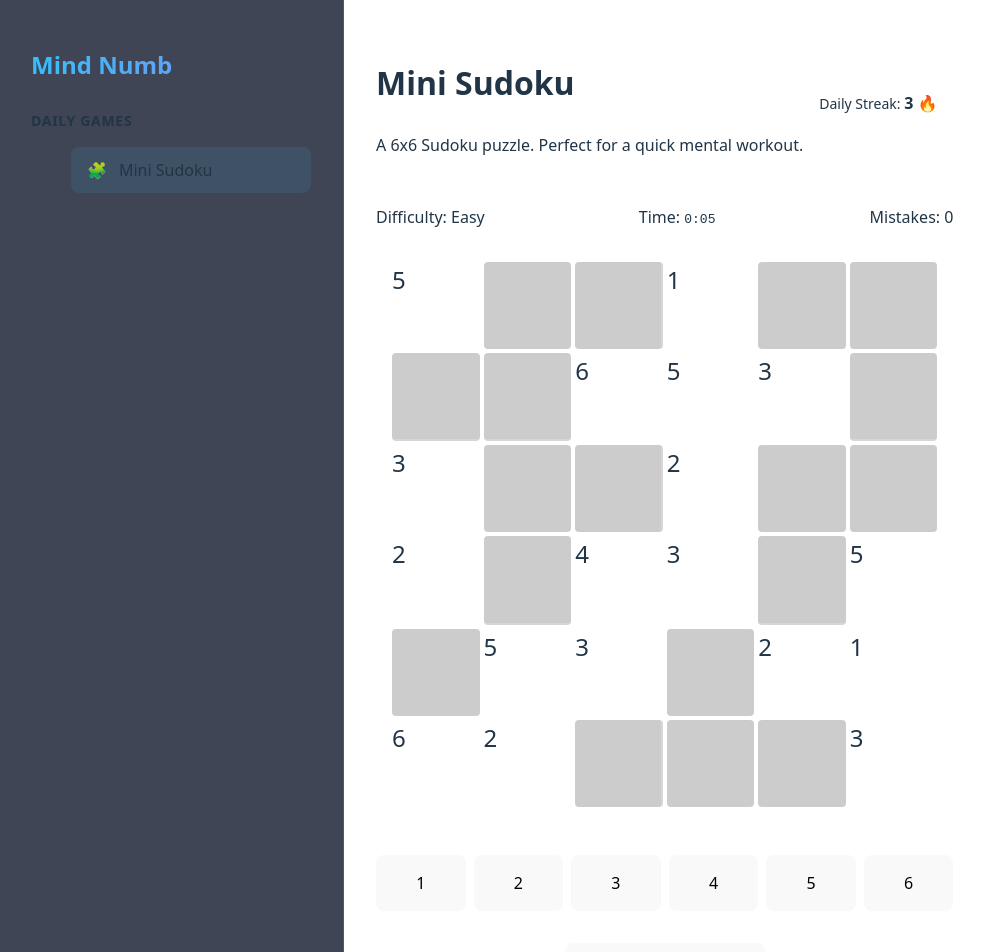
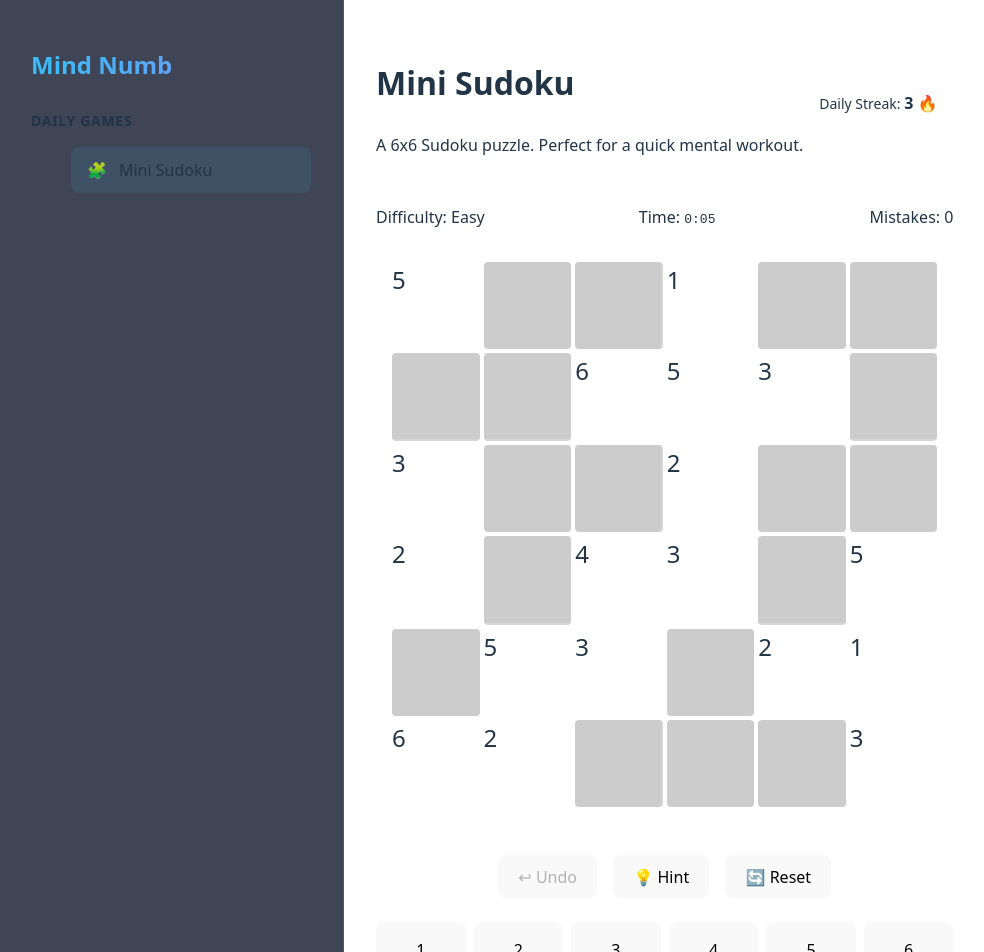
Before and after one commit to prithivrajmu/mindnumb_games, a React (Vite) app: page / in a window 1280 px wide. Shown: the top 952 px of the page, without its empty margins (1-985 px from the left). Built offline with nearby package versions, Linux system fonts and the light colour scheme.

Commit message:
add undo,reset, hint

```diff
--- a/package.json
+++ b/package.json
@@ -10,6 +10,7 @@
     "preview": "vite preview"
   },
   "dependencies": {
+    "canvas-confetti": "^1.9.4",
     "react": "^19.2.0",
     "react-dom": "^19.2.0"
   },
--- a/src/games/sudoku/SudokuGame.jsx
+++ b/src/games/sudoku/SudokuGame.jsx
@@ -1,5 +1,6 @@
 import React, { useState, useEffect, useCallback } from 'react';
-import { generateGame, checkSolution, DIFFICULTY, getDailySeed } from './sudokuLogic';
+import confetti from 'canvas-confetti';
+import { generateGame, checkSolution, DIFFICULTY, getHint } from './sudokuLogic';
 import { storage } from '../../services/storage';
 import Leaderboard from '../../components/Leaderboard';
 
@@ -13,6 +14,7 @@ const SudokuGame = () => {
     const [isActive, setIsActive] = useState(false);
     const [mistakes, setMistakes] = useState(0);
     const [showLeaderboard, setShowLeaderboard] = useState(false);
+    const [history, setHistory] = useState([]); // Array of grid states
 
     // Initialize Game
     const startNewGame = useCallback((diff = difficulty) => {
@@ -24,6 +26,7 @@ const SudokuGame = () => {
         setIsActive(true);
         setMistakes(0);
         setSelectedCell(null);
+        setHistory([]);
     }, [difficulty]);
 
     // Initial Load
@@ -55,15 +58,13 @@ const SudokuGame = () => {
         if (!selectedCell || isComplete) return;
         const [r, c] = selectedCell;
 
+        // Save to history before modifying
+        setHistory(prev => [...prev, grid.map(row => [...row])]);
+
         // Update Grid
         const newGrid = grid.map(row => [...row]);
         newGrid[r][c] = num;
         setGrid(newGrid);
-
-        // Check correctness immediately (optional, or wait for full board)
-        // Here we just check if it matches solution for immediate feedback if desired,
-        // but standard Sudoku usually waits or highlights conflicts.
-        // For this version, we'll just update state.
 
         // Check if board is full
         let isFull = true;
@@ -80,7 +81,6 @@ const SudokuGame = () => {
             if (checkSolution(newGrid, gameData.solution)) {
                 handleWin();
             } else {
-                // Optional: Visual feedback for wrong solution
                 setMistakes(m => m + 1);
             }
         }
@@ -90,6 +90,13 @@ const SudokuGame = () => {
         setIsComplete(true);
         setIsActive(false);
 
+        // Celebration
+        confetti({
+            particleCount: 150,
+            spread: 70,
+            origin: { y: 0.6 }
+        });
+
         // Save Score
         const score = Math.max(0, 1000 - (timer * 2) - (mistakes * 50) + (difficulty === DIFFICULTY.HARD ? 500 : difficulty === DIFFICULTY.MEDIUM ? 200 : 0));
         await storage.saveScore('sudoku', {
@@ -98,6 +105,46 @@ const SudokuGame = () => {
             difficulty: difficulty === DIFFICULTY.EASY ? 'Easy' : difficulty === DIFFICULTY.MEDIUM ? 'Medium' : 'Hard',
             time: timer
         });
+    };
+
+    // Undo
+    const handleUndo = () => {
+        if (history.length === 0 || isComplete) return;
+        const previousGrid = history[history.length - 1];
+        setGrid(previousGrid);
+        setHistory(prev => prev.slice(0, -1));
+    };
+
+    // Reset
+    const handleReset = () => {
+        if (isComplete) return;
+        if (window.confirm('Are you sure you want to reset the board?')) {
+            setGrid(gameData.initial.map(row => [...row]));
+            setHistory([]);
+            setMistakes(0);
+            setTimer(0); // Optional: reset timer or keep it running? Usually reset for full restart.
+        }
+    };
+
+    // Hint
+    const handleHint = () => {
+        if (isComplete) return;
+        const hint = getHint(grid, gameData.solution);
+        if (hint) {
+            // Save history
+            setHistory(prev => [...prev, grid.map(row => [...row])]);
+
+            // Apply hint
+            const newGrid = grid.map(row => [...row]);
+            newGrid[hint.row][hint.col] = hint.value;
+            setGrid(newGrid);
+
+            // Highlight/Select the hinted cell
+            setSelectedCell([hint.row, hint.col]);
+
+            // Penalty for using hint? (Optional, maybe reduce score)
+            setTimer(t => t + 10); // Add 10 seconds penalty
+        }
     };
 
     // Keyboard Support
@@ -110,14 +157,14 @@ const SudokuGame = () => {
                 handleNumberInput(num);
             } else if (e.key === 'Backspace' || e.key === 'Delete') {
                 handleNumberInput(0);
-            } else if (e.key.startsWith('Arrow')) {
-                // Navigation logic could go here
+            } else if (e.key === 'z' && (e.ctrlKey || e.metaKey)) {
+                handleUndo();
             }
         };
 
         window.addEventListener('keydown', handleKeyDown);
         return () => window.removeEventListener('keydown', handleKeyDown);
-    }, [selectedCell, grid, isComplete]); // Re-bind when dependencies change
+    }, [selectedCell, grid, isComplete, history]);
 
     // Format Time
     const formatTime = (seconds) => {
@@ -173,7 +220,20 @@ const SudokuGame = () => {
                 ))}
             </div>
 
-            {/* Controls */}
+            {/* Game Controls (Undo, Reset, Hint) */}
+            <div style={{ display: 'flex', justifyContent: 'center', gap: '1rem', marginBottom: '1.5rem' }}>
+                <button className="btn-secondary" onClick={handleUndo} disabled={history.length === 0 || isComplete} title="Undo">
+                    ↩ Undo
+                </button>
+                <button className="btn-secondary" onClick={handleHint} disabled={isComplete} title="Get a Hint (+10s penalty)">
+                    💡 Hint
+                </button>
+                <button className="btn-secondary" onClick={handleReset} disabled={isComplete} title="Reset Board">
+                    🔄 Reset
+                </button>
+            </div>
+
+            {/* Number Pad */}
             <div style={{ display: 'grid', gridTemplateColumns: 'repeat(6, 1fr)', gap: '0.5rem', marginBottom: '2rem' }}>
                 {[1, 2, 3, 4, 5, 6].map(num => (
                     <button
--- a/src/games/sudoku/sudokuLogic.js
+++ b/src/games/sudoku/sudokuLogic.js
@@ -122,3 +122,44 @@ export const getDailySeed = () => {
     const now = new Date();
     return `${now.getFullYear()}-${now.getMonth() + 1}-${now.getDate()}`;
 };
+
+// Get Hint
+export const getHint = (currentGrid, solutionGrid) => {
+    // 1. Check for mistakes (filled cells that don't match solution)
+    for (let r = 0; r < GRID_SIZE; r++) {
+        for (let c = 0; c < GRID_SIZE; c++) {
+            if (currentGrid[r][c] !== EMPTY && currentGrid[r][c] !== solutionGrid[r][c]) {
+                return {
+                    type: 'correction',
+                    row: r,
+                    col: c,
+                    value: solutionGrid[r][c],
+                    message: 'Correction: This cell has the wrong number.'
+                };
+            }
+        }
+    }
+
+    // 2. If no mistakes, reveal a random empty cell
+    const emptyCells = [];
+    for (let r = 0; r < GRID_SIZE; r++) {
+        for (let c = 0; c < GRID_SIZE; c++) {
+            if (currentGrid[r][c] === EMPTY) {
+                emptyCells.push({ r, c });
+            }
+        }
+    }
+
+    if (emptyCells.length > 0) {
+        const randomCell = emptyCells[Math.floor(Math.random() * emptyCells.length)];
+        return {
+            type: 'reveal',
+            row: randomCell.r,
+            col: randomCell.c,
+            value: solutionGrid[randomCell.r][randomCell.c],
+            message: 'Hint: Here is a number for you.'
+        };
+    }
+
+    return null; // Board is full/correct
+};
```
Also changed, not shown: 1 other file (tests, documents, lock files or other folders).
